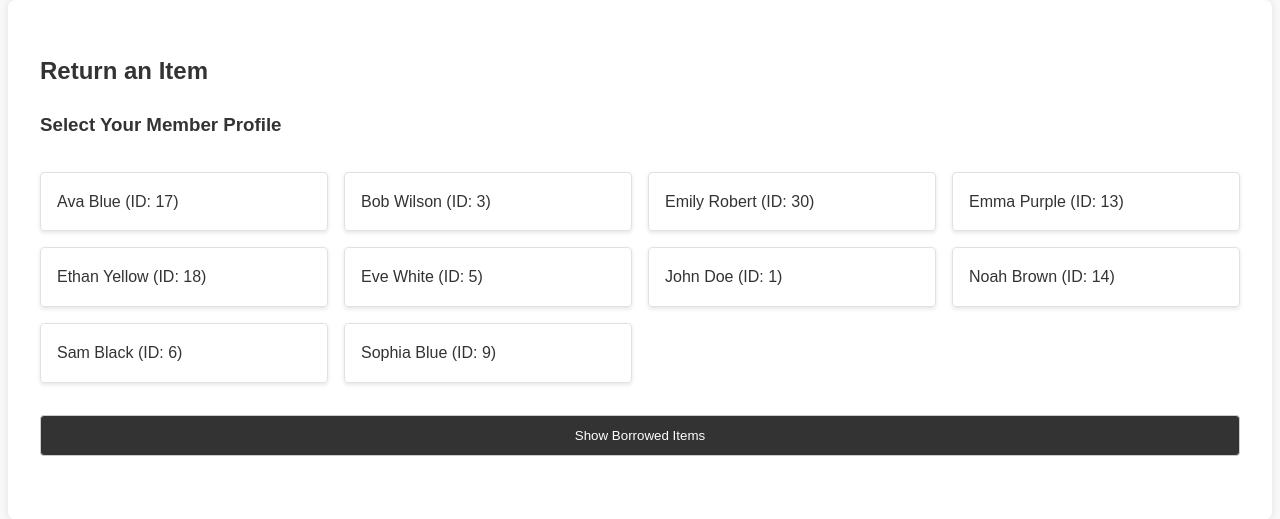
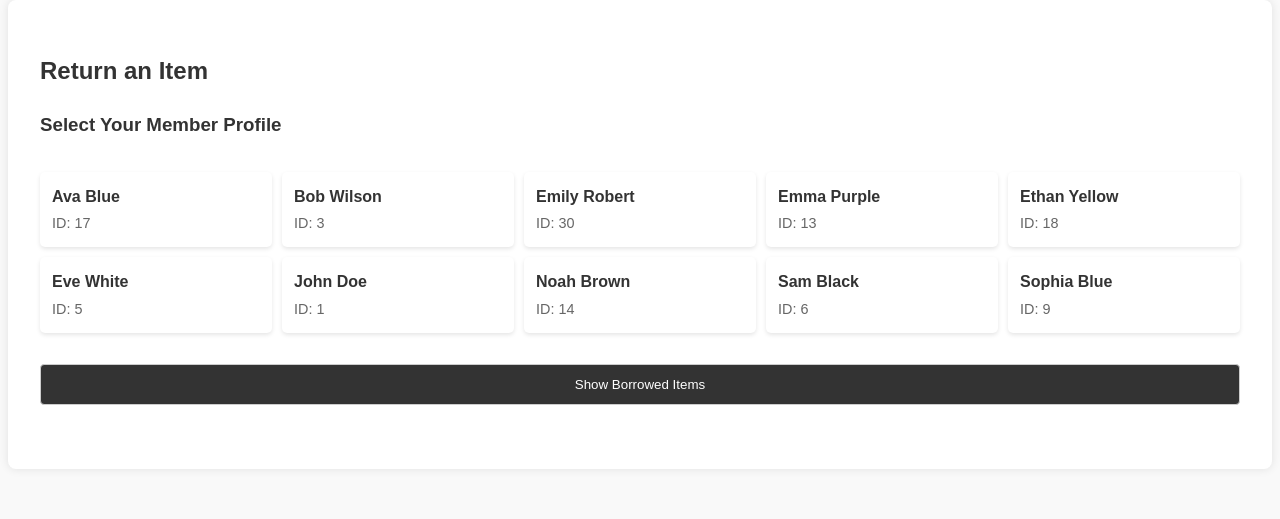
Before and after one commit to Library-WebApp/Library-WebApp, a Flask app: page /return-item in a window 1280 px wide. Shown: the part 58-577 px from the top of the page. Run offline with Flask 3, Linux system fonts and the light colour scheme; data comes from the database, SQL or seed files in the repository.

Commit message:
Changing Member selection for Donate and Return Item

```diff
--- a/templates/return_item.html
+++ b/templates/return_item.html
@@ -15,7 +15,8 @@
                        value="{{ member['PersonID'] }}"
                        {% if selected_member == member['PersonID'] %}checked{% endif %}>
                 <label for="member_{{ member['PersonID'] }}">
-                    {{ member['Name'] }} (ID: {{ member['PersonID'] }})
+                    <span class="member-name">{{ member['Name'] }}</span>
+                    <span class="member-id">ID: {{ member['PersonID'] }}</span>
                 </label>
             </div>
             {% endfor %}
@@ -67,22 +68,45 @@
 {% endif %}
 
 <style>
-.member-selection {
-    margin-bottom: 2rem;
+.member-section {
+    background: #f8f9fa;
+    padding: 20px;
+    border-radius: 8px;
+    margin-bottom: 25px;
 }
 .member-grid {
     display: grid;
-    grid-template-columns: repeat(auto-fill, minmax(250px, 1fr));
-    gap: 1rem;
-    margin-bottom: 1rem;
+    grid-template-columns: repeat(auto-fill, minmax(200px, 1fr));
+    gap: 10px;
+    margin-bottom: 15px;
 }
 .member-card {
-    padding: 1rem;
-    border: 1px solid #dee2e6;
-    border-radius: 0.25rem;
+    background: white;
+    border-radius: 5px;
+    padding: 12px;
+    box-shadow: 0 2px 4px rgba(0,0,0,0.1);
+    transition: all 0.2s;
+}
+.member-card.selected {
+    background: #e7f1ff;
+    border-left: 4px solid #0066cc;
+}
+.member-card input[type="radio"] {
+    display: none;
+}
+.member-card label {
+    display: block;
     cursor: pointer;
-    transition: all 0.3s ease; /* Smooth transition for hover effects */
-    box-shadow: 0 2px 4px rgba(0,0,0,0.1); /* Default subtle shadow */
+}
+.member-name {
+    display: block;
+    font-weight: bold;
+    margin-bottom: 3px;
+}
+.member-id {
+    display: block;
+    font-size: 0.9em;
+    color: #666;
 }
 
 /* Hover effect */
```
Also changed, not shown: templates/donate_item.html (+8 -6 lines).
